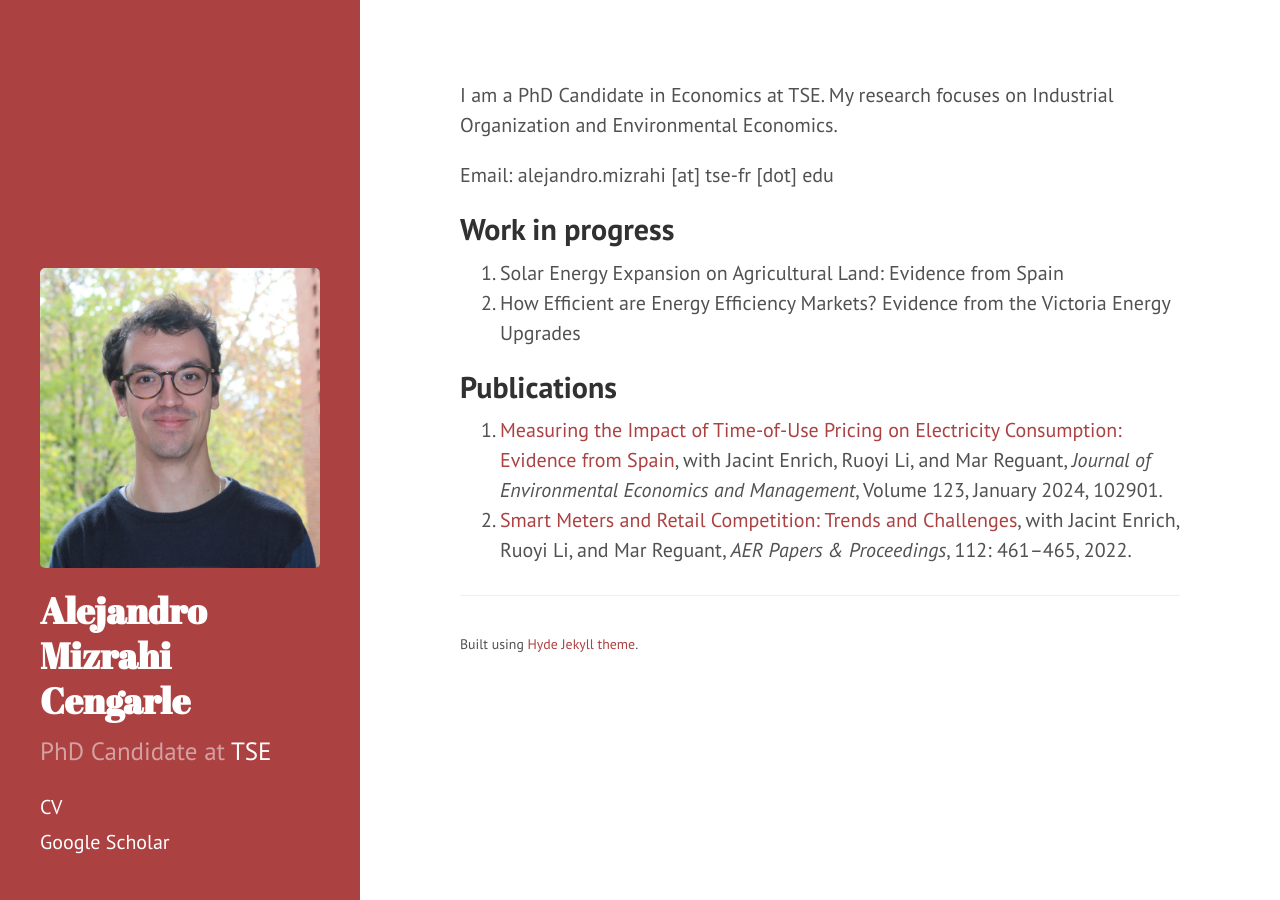
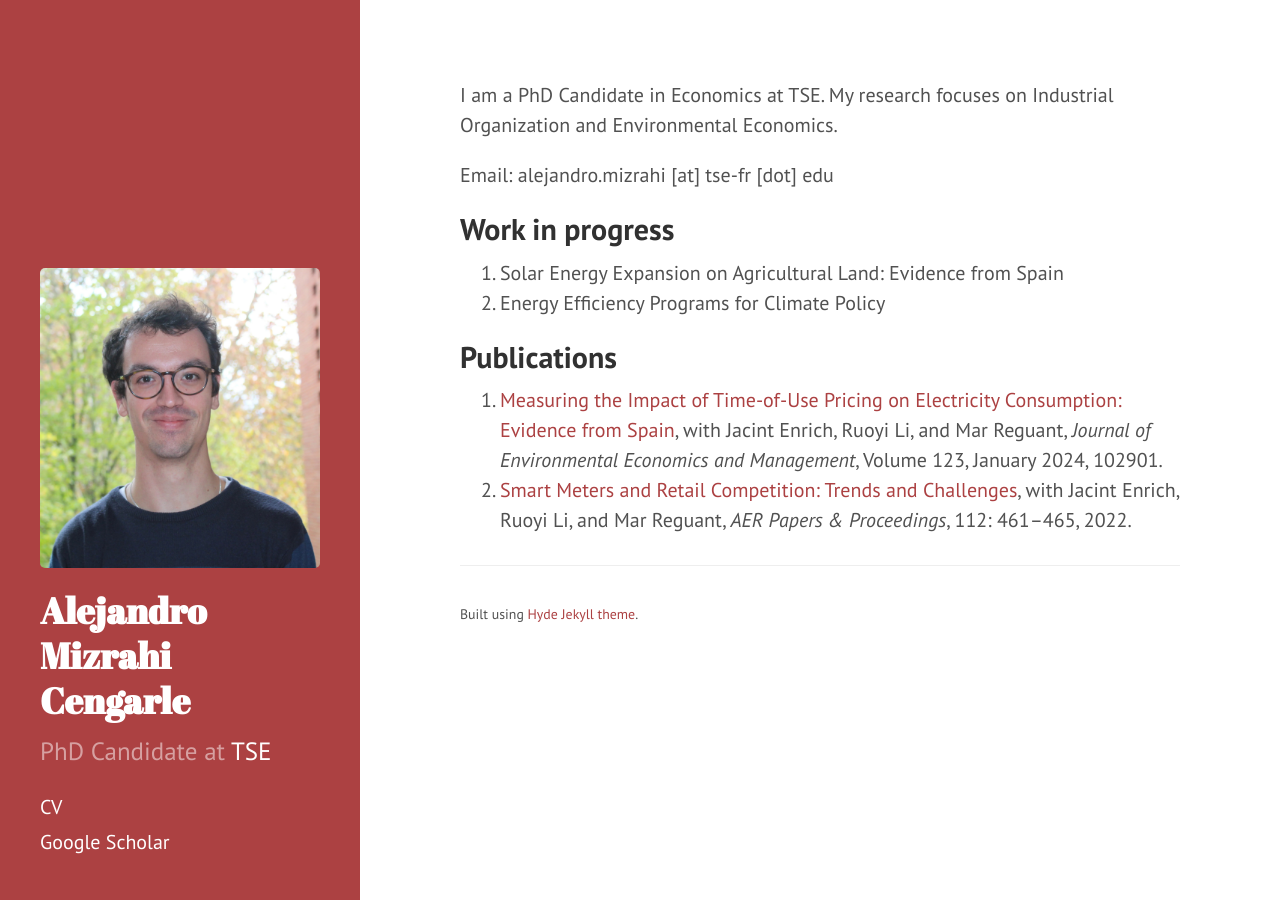
Before and after one commit to alejandromizrahi/alejandromizrahi.github.io, a Jekyll site: the page built from index.md, in a window 1280 px wide. Built offline with Jekyll 4.4.1, drawn with Linux system fonts in a browser that asks for light colours.

Commit message:
Update index.md

```diff
--- a/index.md
+++ b/index.md
@@ -9,7 +9,7 @@ Email: alejandro.mizrahi [at] tse-fr [dot] edu
 
 ## Work in progress
  1. Solar Energy Expansion on Agricultural Land: Evidence from Spain
- 2. How Efficient are Energy Efficiency Markets? Evidence from the Victoria Energy Upgrades
+ 2. Energy Efficiency Programs for Climate Policy
 
 ## Publications
  1. [Measuring the Impact of Time-of-Use Pricing on Electricity Consumption: Evidence from Spain](https://www.sciencedirect.com/science/article/abs/pii/S0095069623001195), with Jacint Enrich, Ruoyi Li, and Mar Reguant, *Journal of Environmental Economics and Management*, Volume 123, January 2024, 102901.
```
